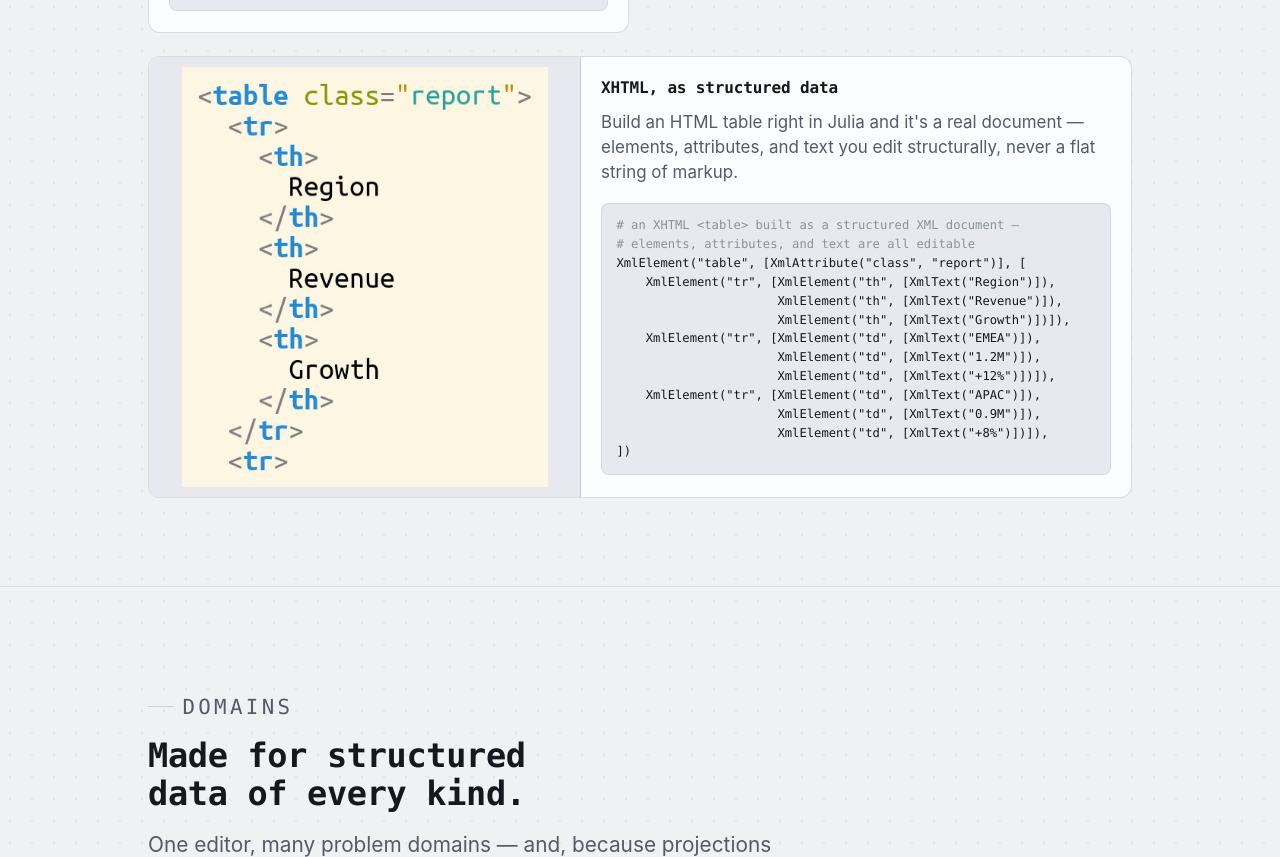
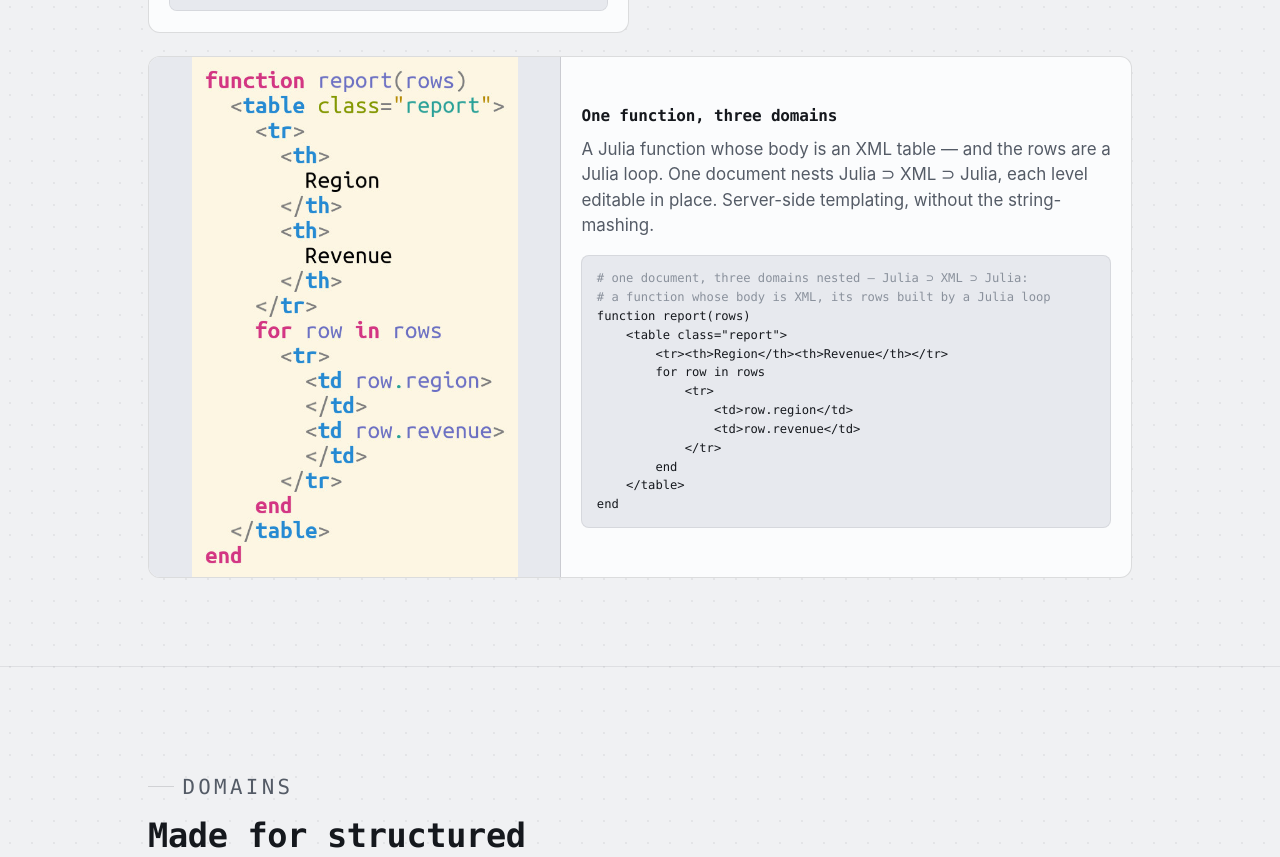
Before and after one commit to Pepitastock390/pepitastock390.github.io, a plain HTML site: page index.html in a window 1280 px wide. Shown: the part 5877-6734 px from the top of the page. Drawn offline with Linux system fonts and the light colour scheme.

Commit message:
Examples: replace XHTML card with real nested Julia+XML mixed-domain render

```diff
--- a/index.html
+++ b/index.html
@@ -209,10 +209,11 @@
   .ex__code code { font-family: var(--mono); font-size: 0.76rem; line-height: 1.55; color: var(--ink); white-space: pre; display: block; }
   .ex__code .c { color: var(--ink-faint); }
   .ex--wide { grid-column: 1 / -1; }
+  .ex--wide .ex__media img { max-height: none; }
   @media (min-width: 780px) {
     .ex--wide { flex-direction: row; align-items: stretch; }
-    .ex--wide .ex__media { border-bottom: 0; border-right: 1px solid var(--line); flex: 0 0 44%; }
-    .ex--wide .ex__media img { max-height: 420px; }
+    .ex--wide .ex__media { border-bottom: 0; border-right: 1px solid var(--line); flex: 0 0 42%; }
+    .ex--wide .ex__media img { max-height: 520px; }
     .ex--wide .ex__body { flex: 1; justify-content: center; }
   }
 
@@ -540,25 +541,25 @@ end</code></pre>
 
         <article class="ex ex--wide" data-reveal>
           <figure class="ex__media">
-            <img src="assets/examples/xhtml-table.jpg" loading="lazy" decoding="async"
-                 alt="A Julia-built XHTML table shown as a structured XML tree: a table element with a class attribute and a header row of th cells (Region, Revenue, Growth).">
+            <img src="assets/examples/mixed-julia-xml.jpg" loading="lazy" decoding="async"
+                 alt="A Julia function named report whose body is an XML table; the rows are produced by a Julia for-loop that emits an XML tr with td cells holding the Julia field accesses row.region and row.revenue. Julia keywords, XML tags, and identifiers are syntax-coloured per domain.">
           </figure>
           <div class="ex__body">
-            <h3>XHTML, as structured data</h3>
-            <p>Build an HTML table right in Julia and it's a real document — elements, attributes, and text you edit structurally, never a flat string of markup.</p>
-            <pre class="ex__code"><code><span class="c"># an XHTML &lt;table&gt; built as a structured XML document —</span>
-<span class="c"># elements, attributes, and text are all editable</span>
-XmlElement("table", [XmlAttribute("class", "report")], [
-    XmlElement("tr", [XmlElement("th", [XmlText("Region")]),
-                      XmlElement("th", [XmlText("Revenue")]),
-                      XmlElement("th", [XmlText("Growth")])]),
-    XmlElement("tr", [XmlElement("td", [XmlText("EMEA")]),
-                      XmlElement("td", [XmlText("1.2M")]),
-                      XmlElement("td", [XmlText("+12%")])]),
-    XmlElement("tr", [XmlElement("td", [XmlText("APAC")]),
-                      XmlElement("td", [XmlText("0.9M")]),
-                      XmlElement("td", [XmlText("+8%")])]),
-])</code></pre>
+            <h3>One function, three domains</h3>
+            <p>A Julia function whose body is an XML table — and the rows are a Julia loop. One document nests Julia ⊃ XML ⊃ Julia, each level editable in place. Server-side templating, without the string-mashing.</p>
+            <pre class="ex__code"><code><span class="c"># one document, three domains nested — Julia ⊃ XML ⊃ Julia:</span>
+<span class="c"># a function whose body is XML, its rows built by a Julia loop</span>
+function report(rows)
+    &lt;table class="report"&gt;
+        &lt;tr&gt;&lt;th&gt;Region&lt;/th&gt;&lt;th&gt;Revenue&lt;/th&gt;&lt;/tr&gt;
+        for row in rows
+            &lt;tr&gt;
+                &lt;td&gt;row.region&lt;/td&gt;
+                &lt;td&gt;row.revenue&lt;/td&gt;
+            &lt;/tr&gt;
+        end
+    &lt;/table&gt;
+end</code></pre>
           </div>
         </article>
 
```
Also changed, not shown: assets/examples/mixed-julia-xml.jpg (added), assets/examples/xhtml-table.jpg (deleted).
